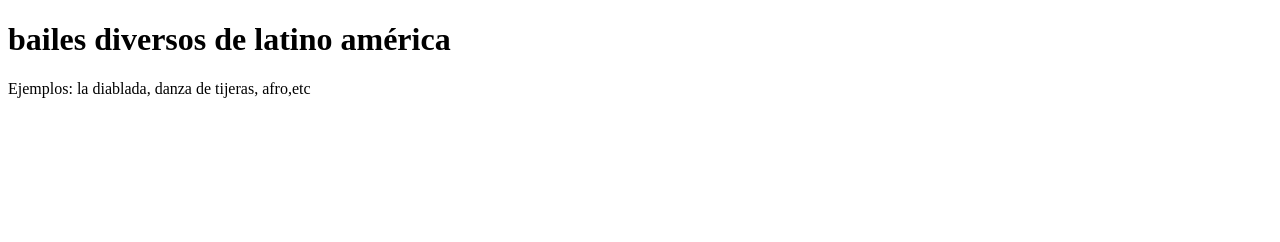
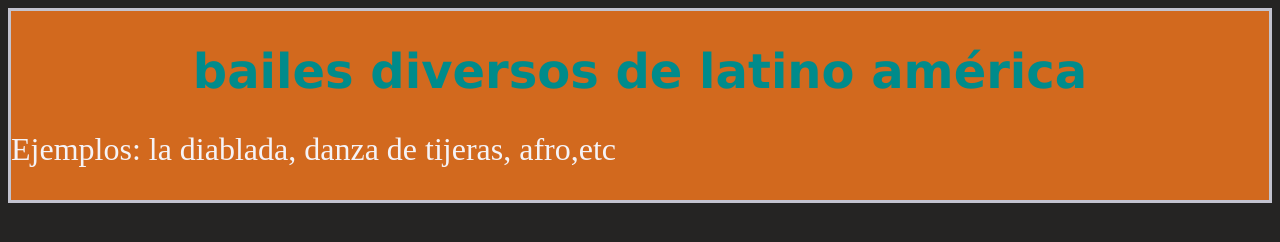
Before and after one commit to YolandaVenturaChz/poemacultural, a plain HTML site: page index.html in a window 1280 px wide. Drawn offline with Linux system fonts and the light colour scheme.

Commit message:
creando estilos

```diff
--- a/index.html
+++ b/index.html
@@ -3,6 +3,7 @@
 <head>
     <meta charset="UTF-8">
     <meta name="viewport" content="width=device-width, initial-scale=1.0">
+    <link href="css/estilos.css"  rel="stylesheet" type="text/css">
     <title>Poema cultural</title>
 </head>
 <body>
```
